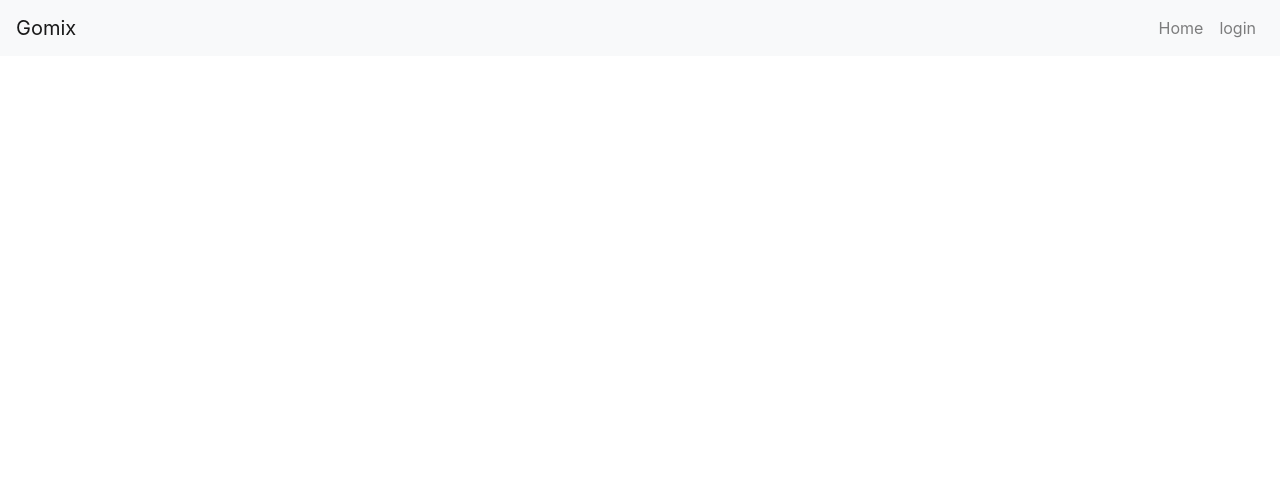
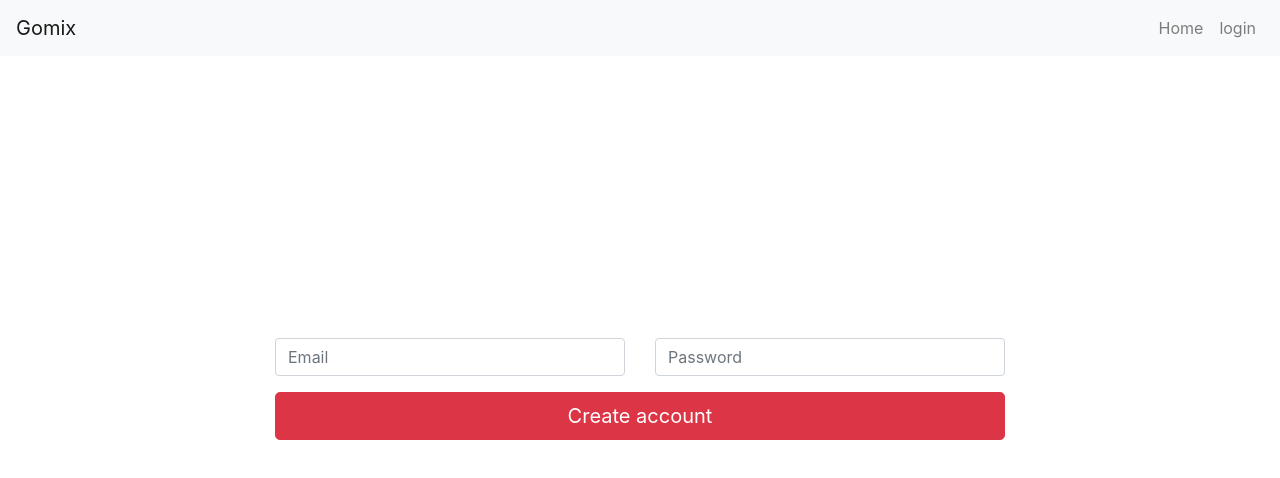
Before and after one commit to Zeyvo92/gomix-front, a React (Create React App) app: page /signup in a window 1280 px wide. Shown: the top 478 px of the page. Built offline with nearby package versions, Linux system fonts and the light colour scheme.

Commit message:
create signup

```diff
--- a/src/app.jsx
+++ b/src/app.jsx
@@ -5,6 +5,7 @@ import Menu from './components/menu/menu';
 import Home from './components/home/home';
 import Topic from './components/topic/topic';
 import Login from './components/login/login';
+import Signup from './components/signup/signup';
 
 import topicStore from './stores/topicStore';
 
@@ -25,6 +26,7 @@ const App = () => (
         render={props => <Topic {...props} store={topicStore} />}
       />
       <Route exact path="/login" component={Login} />
+      <Route exact path="/signup" component={Signup} />
     </Switch>
   </div>
 );
--- a/src/components/login/Login.css
+++ b/src/components/login/Login.css
@@ -1,3 +1,7 @@
 .login {
   margin-top: 22%;
 }
+
+.create-account {
+  text-align: center;
+}
--- a/src/components/login/login.jsx
+++ b/src/components/login/login.jsx
@@ -35,6 +35,13 @@ const Login = () => (
           </Button>
         </Col>
       </Row>
+      <Row>
+        <Col sm={{ size: 8, order: 2, offset: 2 }} className="create-account">
+          <Button href="/signup" color="link">
+            Create an account.
+          </Button>
+        </Col>
+      </Row>
     </Container>
   </div>
 );
--- /dev/null
+++ b/src/components/signup/signup.jsx
@@ -0,0 +1,80 @@
+import React from 'react';
+import { Button, Col, Container, FormGroup, Input, Row } from 'reactstrap';
+
+class Signup extends React.Component {
+  constructor(props) {
+    super(props);
+    this.state = { email: '', password: '' };
+
+    this.handleChange = this.handleChange.bind(this);
+    this.handleSubmit = this.handleSubmit.bind(this);
+  }
+
+  handleChange(event) {
+    this.setState({ [event.target.name]: event.target.value });
+  }
+
+  handleSubmit(event) {
+    fetch('https://localhost:3000/user/create', {
+      method: 'POST',
+      headers: {
+        Accept: 'application/json',
+        'Content-Type': 'application/json',
+      },
+      body: JSON.stringify({
+        email: this.state.email,
+        password: this.state.password,
+      }),
+    });
+    event.preventDefault();
+  }
+
+  render() {
+    return (
+      <div className="login">
+        <Container>
+          <Row className="vertical-center">
+            <Col sm={{ size: 4, order: 2, offset: 2 }}>
+              <FormGroup>
+                <Input
+                  type="email"
+                  name="email"
+                  id="exampleEmail"
+                  placeholder="Email"
+                  value={this.state.email}
+                  onChange={this.handleChange}
+                />
+              </FormGroup>
+            </Col>
+            <Col sm={{ size: 4, order: 2, offset: 0 }}>
+              <FormGroup>
+                <Input
+                  type="password"
+                  name="password"
+                  id="examplePassword"
+                  placeholder="Password"
+                  value={this.state.password}
+                  onChange={this.handleChange}
+                />
+              </FormGroup>
+            </Col>
+          </Row>
+          <Row>
+            <Col sm={{ size: 8, order: 2, offset: 2 }}>
+              <Button
+                size="lg"
+                color="danger"
+                block
+                onClick={this.handleSubmit}
+              >
+                Create account
+              </Button>
+            </Col>
+          </Row>
+        </Container>
+      </div>
+    );
+  }
+}
+
+export default Signup;
--- a/src/stores/topicStore.js
+++ b/src/stores/topicStore.js
@@ -4,49 +4,41 @@ class TopicStore {
   topics = [
     {
       desc: 'description1',
-      subTitle: 'subTitle1',
       title: 'title1',
       id: 1,
     },
     {
       desc: 'description2',
-      subTitle: 'subTitle2',
       title: 'title2',
       id: 2,
     },
     {
       desc: 'description3',
-      subTitle: 'subTitle3',
       title: 'title3',
       id: 3,
     },
     {
       desc: 'description4',
-      subTitle: 'subTitle4',
       title: 'title4',
       id: 4,
     },
     {
       desc: 'description5',
-      subTitle: 'subTitle5',
       title: 'title5',
       id: 5,
     },
     {
       desc: 'description6',
-      subTitle: 'subTitle6',
       title: 'title6',
       id: 6,
     },
     {
       desc: 'description7',
-      subTitle: 'subTitle7',
       title: 'title7',
       id: 7,
     },
     {
       desc: 'description8',
-      subTitle: 'subTitle8',
       title: 'title8',
       id: 8,
     },
```
Also changed, not shown: package.json (+2 -7 lines).
